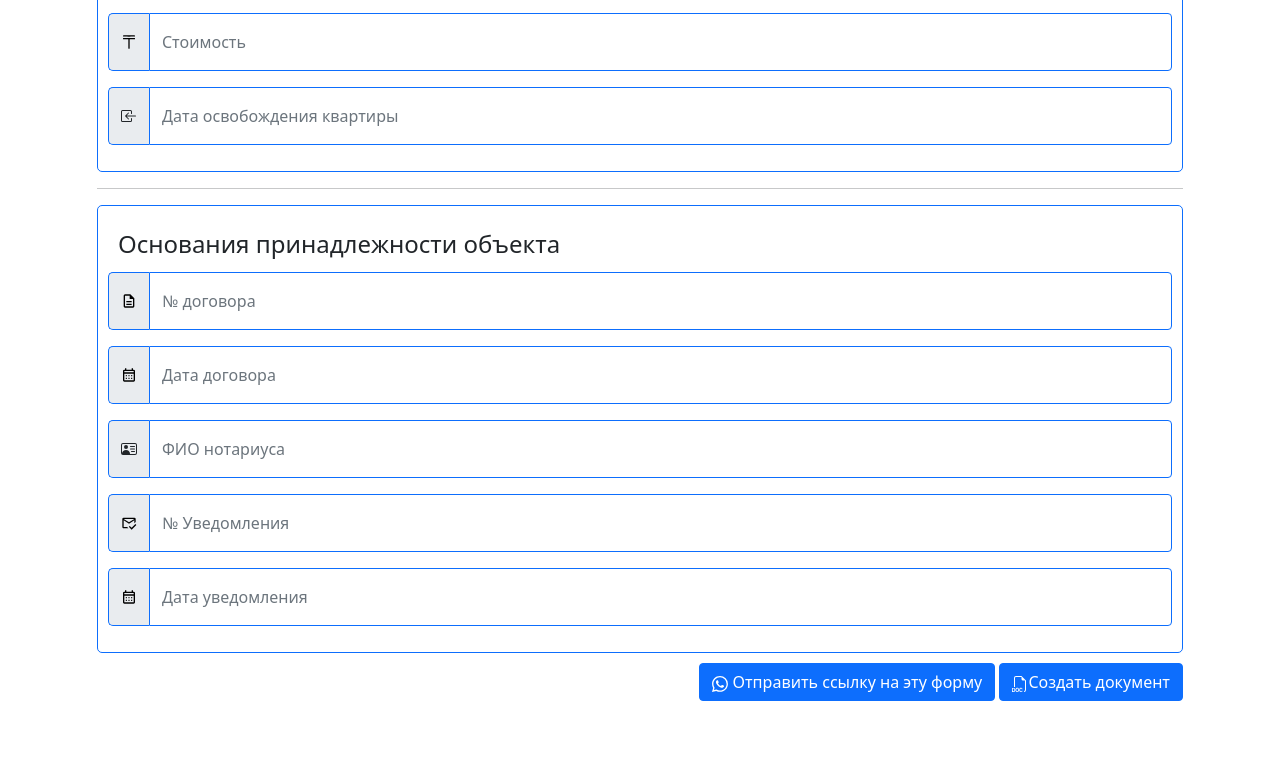
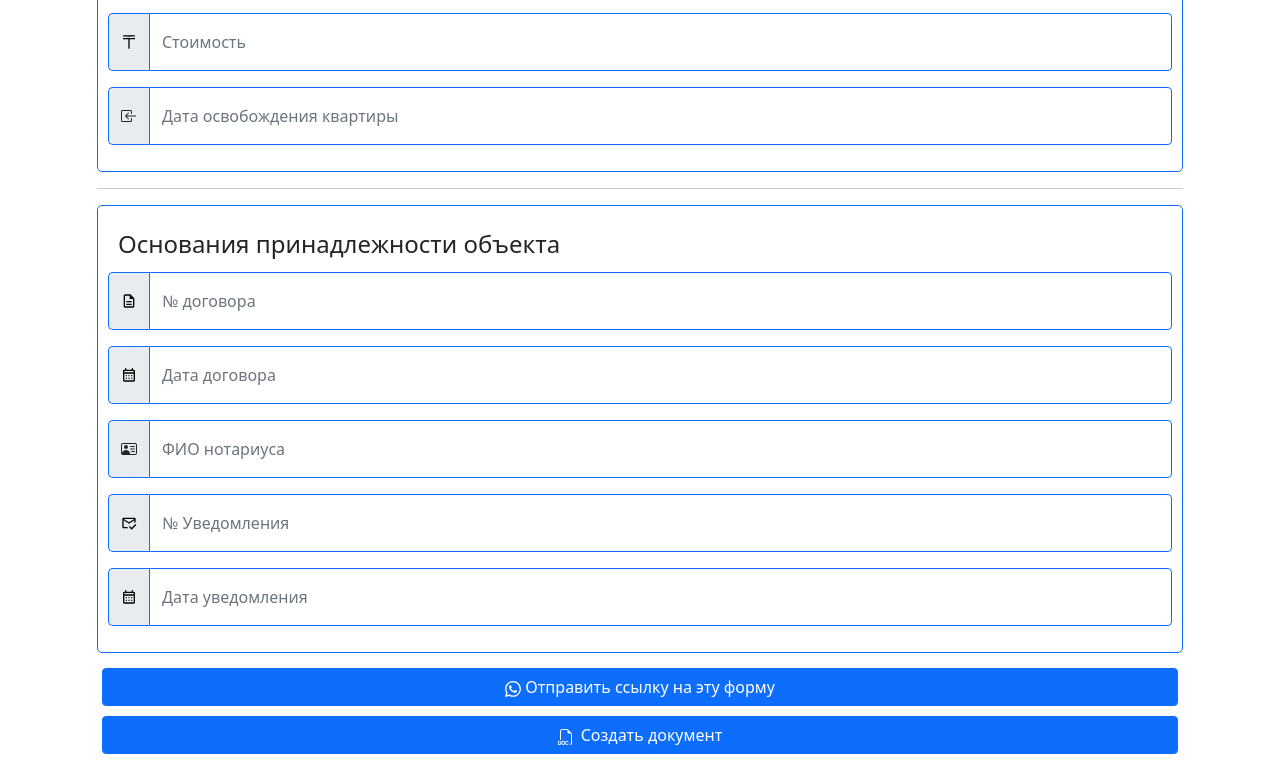
Before and after one commit to Softinvest2171/notary, a plain HTML site: page one.html in a window 1280 px wide. Shown: the part 2047-2821 px from the top of the page. Before the commit the page ends 2763 px from the top, so only its background shows below. Drawn offline with nearby package versions, Linux system fonts and the light colour scheme.

Commit message:
button-button Update style.css

```diff
--- a/style.css
+++ b/style.css
@@ -86,6 +86,21 @@
     border-right: 0;
 }
 
+
 .form-aria-title{
     margin: 10px;
 }
+
+.send-link>svg, .button>svg{
+    margin-right: 7px;
+}
+
+.bottom-button{
+
+    display: flex;
+    flex-direction: column;
+}
+
+.bottom-button>button{
+    margin: 5px;
+}
```
